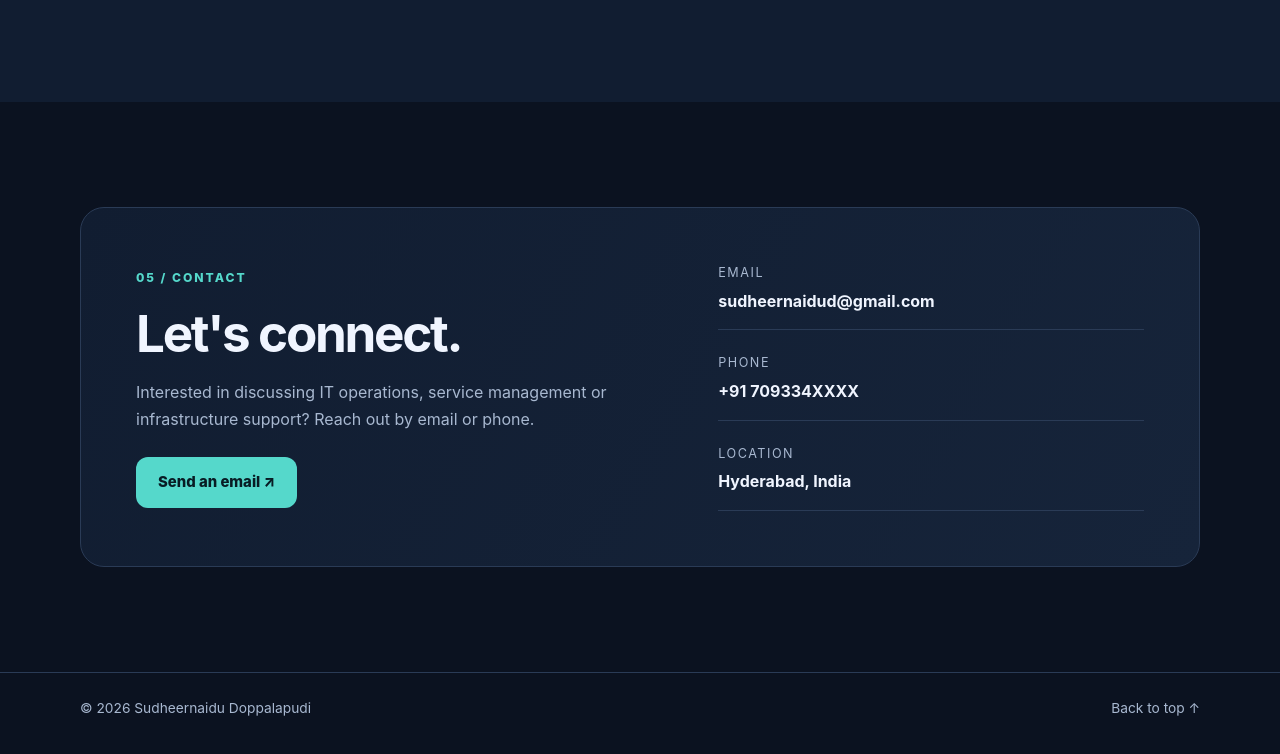
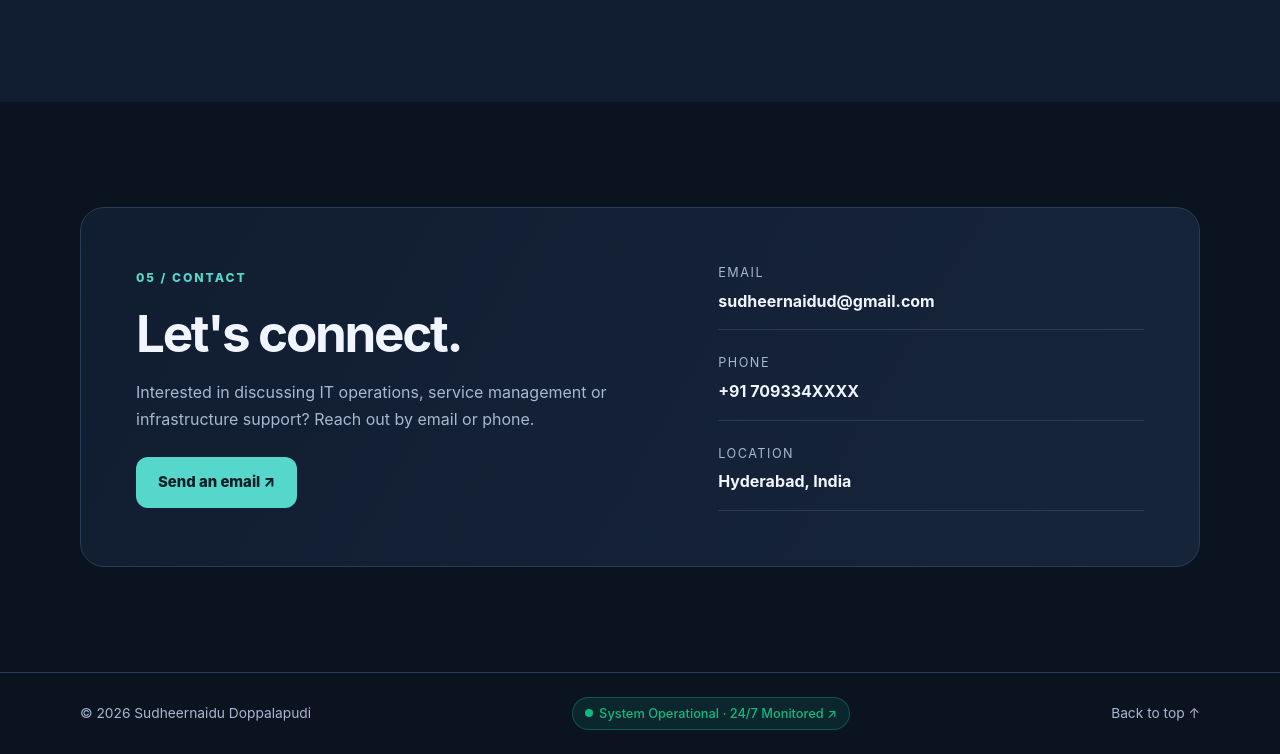
Before and after one commit to sudheernaidud-ops/my-website, a plain HTML site: page index.html in a window 1280 px wide. Shown: the part 4586-5340 px from the top of the page. Drawn offline with Linux system fonts and the light colour scheme.

Commit message:
Enhance footer with uptime monitoring link
Updated footer to include uptime monitoring link and improved layout.

```diff
--- a/index.html
+++ b/index.html
@@ -101,6 +101,15 @@
     <section class="section education-section" id="education"><div class="shell"><div class="section-heading"><span class="kicker">04 / Credentials</span><h2>Education & <span class="muted">certification.</span></h2></div><div class="credential-grid"><article class="credential"><span class="credential-symbol">🎓</span><div><h3>Master's in Applied Computing</h3><p>Edinburgh Napier University, UK</p><span>2007 – 2009</span></div></article><article class="credential"><span class="credential-symbol">✧</span><div><h3>AWS Certified Cloud Practitioner</h3><p>Amazon Web Services</p><span>Certification listed in résumé</span></div></article></div></div></section>
   <section class="section contact-section" id="contact"><div class="shell contact-panel"><div><span class="kicker">05 / Contact</span><h2>Let's connect.</h2><p>Interested in discussing IT operations, service management or infrastructure support? Reach out by email or phone.</p><a class="btn btn-primary" href="mailto:sudheernaidud@gmail.com">Send an email ↗</a></div><div class="contact-details"><div><span>Email</span><a href="mailto:sudheernaidud@gmail.com">sudheernaidud@gmail.com</a></div><div><span>Phone</span><a href="tel:+91709334XXXX">+91 709334XXXX</a></div><div><span>Location</span><strong>Hyderabad, India</strong></div></div></div></section>
   </main>
-  <footer class="site-footer"><div class="shell footer-inner"><span>© <span id="year">2026</span> Sudheernaidu Doppalapudi</span><a href="#home">Back to top ↑</a></div></footer>
+ <footer class="site-footer">
+  <div class="shell footer-inner" style="display: flex; flex-wrap: wrap; align-items: center; justify-content: space-between; gap: 0.75rem;">
+    <span>© <span id="year">2026</span> Sudheernaidu Doppalapudi</span>
+    <a href="https://uptimerobot.com" target="_blank" rel="noopener" style="display: inline-flex; align-items: center; gap: 6px; padding: 5px 12px; border-radius: 999px; font-size: 0.8rem; font-weight: 500; background: rgba(16, 185, 129, 0.12); color: #10b981; border: 1px solid rgba(16, 185, 129, 0.35); text-decoration: none;">
+      <span style="width: 8px; height: 8px; background: #10b981; border-radius: 50%; display: inline-block;"></span>
+      System Operational · 24/7 Monitored ↗
+    </a>
+    <a href="#home">Back to top ↑</a>
+  </div>
+</footer>
 </body>
 </html>
```
